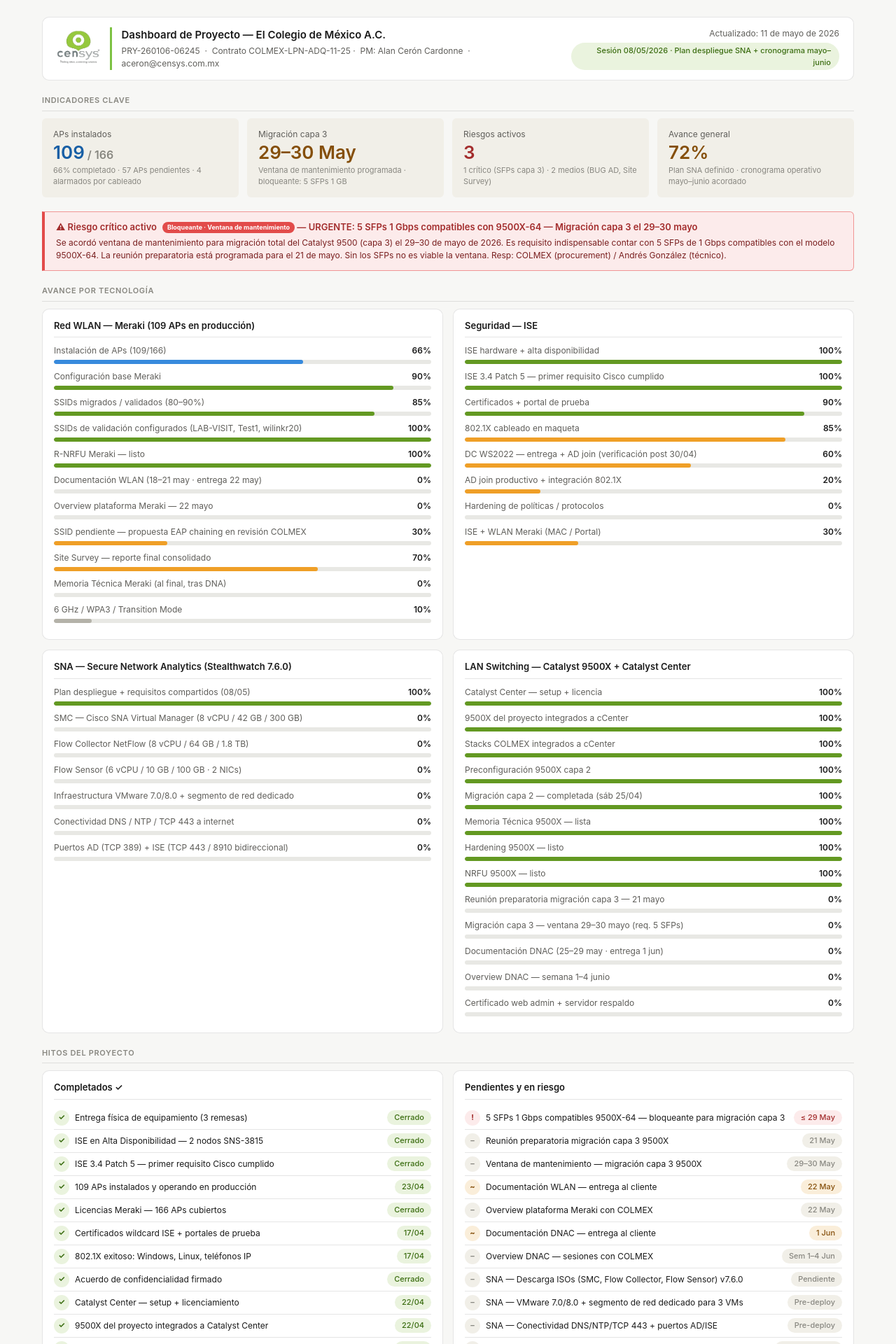
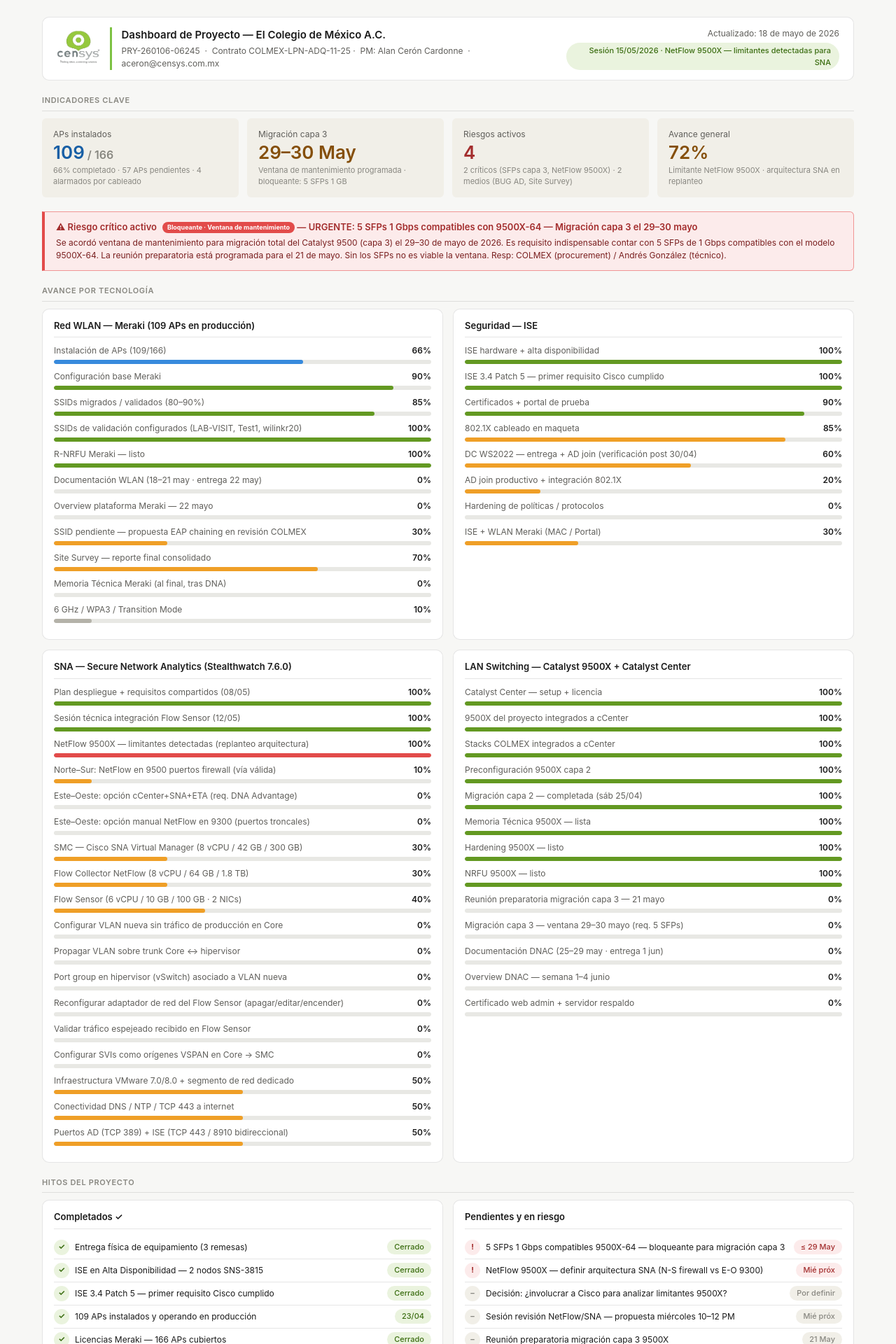
Before and after one commit to maxceca/colmex, a React (Create React App) app: page / in a window 1280 px wide. Shown: the top 1920 px of the page at 70% size. Built offline with nearby package versions, Linux system fonts and the light colour scheme.

Commit message:
dashboard: actualizacion 18/05/2026 - Flow Sensor SNA (12/05) + limitantes NetFlow 9500X (15/05)

```diff
--- a/src/data.js
+++ b/src/data.js
@@ -9,15 +9,15 @@ export const proyecto = {
   contrato: "COLMEX-LPN-ADQ-11-25",
   pm: "Alan Cerón Cardonne",
   email: "aceron@censys.com.mx",
-  actualizado: "11 de mayo de 2026",
-  sesion: "Sesión 08/05/2026 · Plan despliegue SNA + cronograma mayo–junio",
+  actualizado: "18 de mayo de 2026",
+  sesion: "Sesión 15/05/2026 · NetFlow 9500X — limitantes detectadas para SNA",
 };
 
 export const kpis = [
   { label: "APs instalados", valor: "109", sufijo: "/ 166", sub: "66% completado · 57 APs pendientes · 4 alarmados por cableado", color: "blue" },
   { label: "Migración capa 3", valor: "29–30 May", sub: "Ventana de mantenimiento programada · bloqueante: 5 SFPs 1 GB", color: "amber" },
-  { label: "Riesgos activos", valor: "3", sub: "1 crítico (SFPs capa 3) · 2 medios (BUG AD, Site Survey)", color: "red" },
-  { label: "Avance general", valor: "72%", sub: "Plan SNA definido · cronograma operativo mayo–junio acordado", color: "amber" },
+  { label: "Riesgos activos", valor: "4", sub: "2 críticos (SFPs capa 3, NetFlow 9500X) · 2 medios (BUG AD, Site Survey)", color: "red" },
+  { label: "Avance general", valor: "72%", sub: "Limitante NetFlow 9500X · arquitectura SNA en replanteo", color: "amber" },
 ];
 
 export const alerta = {
@@ -62,12 +62,23 @@ export const tecnologias = [
     titulo: "SNA — Secure Network Analytics (Stealthwatch 7.6.0)",
     barras: [
       { label: "Plan despliegue + requisitos compartidos (08/05)", pct: 100, color: "green" },
-      { label: "SMC — Cisco SNA Virtual Manager (8 vCPU / 42 GB / 300 GB)", pct: 0, color: "gray" },
-      { label: "Flow Collector NetFlow (8 vCPU / 64 GB / 1.8 TB)", pct: 0, color: "gray" },
-      { label: "Flow Sensor (6 vCPU / 10 GB / 100 GB · 2 NICs)", pct: 0, color: "gray" },
-      { label: "Infraestructura VMware 7.0/8.0 + segmento de red dedicado", pct: 0, color: "amber" },
-      { label: "Conectividad DNS / NTP / TCP 443 a internet", pct: 0, color: "amber" },
-      { label: "Puertos AD (TCP 389) + ISE (TCP 443 / 8910 bidireccional)", pct: 0, color: "amber" },
+      { label: "Sesión técnica integración Flow Sensor (12/05)", pct: 100, color: "green" },
+      { label: "NetFlow 9500X — limitantes detectadas (replanteo arquitectura)", pct: 100, color: "red" },
+      { label: "Norte–Sur: NetFlow en 9500 puertos firewall (vía válida)", pct: 10, color: "amber" },
+      { label: "Este–Oeste: opción cCenter+SNA+ETA (req. DNA Advantage)", pct: 0, color: "gray" },
+      { label: "Este–Oeste: opción manual NetFlow en 9300 (puertos troncales)", pct: 0, color: "gray" },
+      { label: "SMC — Cisco SNA Virtual Manager (8 vCPU / 42 GB / 300 GB)", pct: 30, color: "amber" },
+      { label: "Flow Collector NetFlow (8 vCPU / 64 GB / 1.8 TB)", pct: 30, color: "amber" },
+      { label: "Flow Sensor (6 vCPU / 10 GB / 100 GB · 2 NICs)", pct: 40, color: "amber" },
+      { label: "Configurar VLAN nueva sin tráfico de producción en Core", pct: 0, color: "amber" },
+      { label: "Propagar VLAN sobre trunk Core ↔ hipervisor", pct: 0, color: "amber" },
+      { label: "Port group en hipervisor (vSwitch) asociado a VLAN nueva", pct: 0, color: "amber" },
+      { label: "Reconfigurar adaptador de red del Flow Sensor (apagar/editar/encender)", pct: 0, color: "amber" },
+      { label: "Validar tráfico espejeado recibido en Flow Sensor", pct: 0, color: "gray" },
+      { label: "Configurar SVIs como orígenes VSPAN en Core → SMC", pct: 0, color: "gray" },
+      { label: "Infraestructura VMware 7.0/8.0 + segmento de red dedicado", pct: 50, color: "amber" },
+      { label: "Conectividad DNS / NTP / TCP 443 a internet", pct: 50, color: "amber" },
+      { label: "Puertos AD (TCP 389) + ISE (TCP 443 / 8910 bidireccional)", pct: 50, color: "amber" },
     ],
   },
   {
@@ -121,11 +132,16 @@ export const hitosCompletados = [
   { texto: "Minuta 07 enviada al cliente", fecha: "29/04", estado: "done" },
   { texto: "Plan despliegue SNA — requisitos compartidos al cliente", fecha: "08/05", estado: "done" },
   { texto: "Cronograma operativo mayo–junio acordado con COLMEX", fecha: "08/05", estado: "done" },
+  { texto: "Sesión técnica SNA — pasos de integración Flow Sensor + VSPAN", fecha: "12/05", estado: "done" },
+  { texto: "Análisis NetFlow 9500X — limitantes documentadas (Cisco docs)", fecha: "15/05", estado: "done" },
   { texto: "Documentos FO-SAD (cartas, plan, fichas)", fecha: "Cerrado", estado: "done" },
 ];
 
 export const hitosPendientes = [
   { texto: "5 SFPs 1 Gbps compatibles 9500X-64 — bloqueante para migración capa 3", fecha: "≤ 29 May", estado: "risk" },
+  { texto: "NetFlow 9500X — definir arquitectura SNA (N-S firewall vs E-O 9300)", fecha: "Mié próx", estado: "risk" },
+  { texto: "Decisión: ¿involucrar a Cisco para analizar limitantes 9500X?", fecha: "Por definir", estado: "pend" },
+  { texto: "Sesión revisión NetFlow/SNA — propuesta miércoles 10–12 PM", fecha: "Mié próx", estado: "pend" },
   { texto: "Reunión preparatoria migración capa 3 9500X", fecha: "21 May", estado: "pend" },
   { texto: "Ventana de mantenimiento — migración capa 3 9500X", fecha: "29–30 May", estado: "pend" },
   { texto: "Documentación WLAN — entrega al cliente", fecha: "22 May", estado: "wip" },
@@ -136,6 +152,11 @@ export const hitosPendientes = [
   { texto: "SNA — VMware 7.0/8.0 + segmento de red dedicado para 3 VMs", fecha: "Pre-deploy", estado: "pend" },
   { texto: "SNA — Conectividad DNS/NTP/TCP 443 + puertos AD/ISE", fecha: "Pre-deploy", estado: "pend" },
   { texto: "SNA — Despliegue de las 3 VMs (SMC + Flow Collector + Flow Sensor)", fecha: "Por programar", estado: "pend" },
+  { texto: "SNA Flow Sensor — VLAN nueva sin tráfico de producción en Core", fecha: "Próximos días", estado: "wip" },
+  { texto: "SNA Flow Sensor — propagar VLAN en trunk Core ↔ hipervisor", fecha: "Próximos días", estado: "wip" },
+  { texto: "SNA Flow Sensor — port group en hipervisor + adaptador VM", fecha: "Próximos días", estado: "wip" },
+  { texto: "SNA Flow Sensor — validar tráfico espejeado recibido", fecha: "Tras port group", estado: "pend" },
+  { texto: "SNA — configurar SVIs como orígenes VSPAN en Core (visibilidad SMC)", fecha: "Tras Flow Sensor", estado: "pend" },
   { texto: "DC Windows Server 2022 — verificación post entrega + AD join productivo", fecha: "En verificación", estado: "wip" },
   { texto: "SSID estudiantes/profesores — revisión EAP chaining por COLMEX", fecha: "En revisión", estado: "wip" },
   { texto: "Site Survey — reporte final consolidado (recordatorio cliente)", fecha: "Atrasado", estado: "risk" },
@@ -149,6 +170,13 @@ export const hitosPendientes = [
 
 // nivel: "critico" | "medio" | "resuelto"
 export const riesgos = [
+  {
+    nivel: "critico",
+    titulo: "NetFlow 9500X sin flexibilidad — replanteo de arquitectura SNA",
+    badge: "NUEVO 15/05",
+    descripcion:
+      "Al configurar NetFlow para enviar tráfico a SNA se detectaron limitantes del 9500X (confirmadas en doc Cisco): solo configurable en interfaz ingress, solo con sampler (muestreo estadístico, no exacto), no soporta monitor en SVI ni interfaces físicas, NetFlow solo por software, no MPLS/VXLAN, una sola tasa de sampler. El hardware no da la flexibilidad que busca el colegio en esa capa. Plan: (1) Norte–Sur con NetFlow en 9500 puertos del firewall (vía válida); (2) Este–Oeste vía cCenter+SNA con ETA (requiere licencia DNA Advantage); (3) alternativa manual NetFlow en 9300 (puertos troncales). Pendiente: sesión revisión miércoles 10–12 PM y decidir si se involucra a Cisco. Resp: VQ / Andrés / COLMEX.",
+  },
   {
     nivel: "critico",
     titulo: "5 SFPs 1 Gbps 9500X-64 — bloqueante para migración capa 3 (29–30 May)",
@@ -188,6 +216,9 @@ export const riesgos = [
 export const comunicaciones = [
   { tipo: "hecho", quien: "Sesión 08/05 — Plan SNA + cronograma mayo/junio", que: "Viernes 08/05 · WebEx. Plan operativo: 18–21 may doc WLAN, 21 may reunión capa 3, 22 may entrega WLAN + overview Meraki, 25–29 may doc DNAC, 29–30 may ventana migración capa 3, 1 jun entrega DNAC, 1–4 jun overview DNAC.", cuando: "08/05 ✓" },
   { tipo: "hecho", quien: "Víctor Quintanar — requisitos de despliegue SNA", que: "Compartió guía completa de despliegue SNA 7.6.0 (Stealthwatch): 3 VMs (SMC 8c/42GB/300GB, Flow Collector 8c/64GB/1.8TB, Flow Sensor 6c/10GB/100GB), VMware 7/8, mismo segmento de red, sin vMotion/snapshots, conectividad DNS/NTP/TCP443, puertos AD TCP 389 + ISE TCP 443/8910 bidireccional. Link guía Cisco incluido.", cuando: "08/05 ✓" },
+  { tipo: "hecho", quien: "Víctor Quintanar → Uriel Pérez (COLMEX) — pasos integración Flow Sensor", que: "Tras sesión técnica de hoy: (1) crear VLAN nueva sin tráfico de producción en Core, (2) propagarla en trunk Core↔hipervisor, (3) port group en hipervisor asociado a la VLAN, (4) apagar VM Flow Sensor desde GUI, (5) reasignar adaptador al port group, (6) encender y validar tráfico espejeado. Una vez listos los pasos, el SMC debería mostrar tráfico proveniente de las SVIs configuradas como orígenes VSPAN en el Core.", cuando: "12/05 ✓" },
+  { tipo: "hecho", quien: "Sesión de seguimiento a proyecto — 15/05", que: "Seguimiento de SNA: configuración de NetFlow en el Core, Flow Collector y Flow Sensor (este último como herramienta complementaria/opcional). Se discutió visibilidad de servidores y usuarios vía análisis de tráfico y relevancia de Smart Account / NCC para el licenciamiento de SNA. Queda retro pendiente de Víctor respecto a Active Directory.", cuando: "15/05 ✓" },
+  { tipo: "hecho", quien: "Víctor Quintanar → COLMEX — limitantes NetFlow 9500X", que: "Resumen post-sesión: NetFlow en 9500X solo soporta sampler, solo interfaz ingress, no SVI ni interfaces físicas. Confirmado en doc Cisco (software-only, sin MPLS/VXLAN, una tasa de sampler). Propuesta: N-S con NetFlow en puertos del firewall en 9500; E-O vía cCenter+SNA+ETA (req. DNA Advantage) o manual en 9300. Propone sesión de revisión el próximo miércoles 10–12 PM y consultar si involucrar al fabricante.", cuando: "15/05 ✓" },
   { tipo: "hecho", quien: "Cisco TAC (Sherlock / Harvi Arias) — caso BUG CSCwn62873", que: "Confirma WA complementario y obligatorio. ISE 3.4 P5 ya cumple. Única vía técnica: SAM RPC en DC WS2025 (descartado por COLMEX) o usar DC WS2022.", cuando: "24/04 ✓" },
   { tipo: "hecho", quien: "Migración capa 2 — 9500X completada", que: "Migración ejecutada exitosamente el sábado 25/04. MT, Hardening, NRFU 9500X y R-NRFU Meraki listos.", cuando: "25/04 ✓" },
   { tipo: "hecho", quien: "Alan Cerón → COLMEX (4 documentos + Minuta 07)", que: "Enviados al cliente: MT 9500X + Hardening + NRFU 9500X + R-NRFU Meraki + Minuta 07.", cuando: "29/04 ✓" },
@@ -196,6 +227,7 @@ export const comunicaciones = [
   { tipo: "pendiente", quien: "Reunión preparatoria migración capa 3", que: "Sesión específica para revisar la migración total del Catalyst 9500, particularmente capa 3. La invitación se enviará posteriormente.", cuando: "21 May" },
   { tipo: "pendiente", quien: "Sesión Webex — aclaración despliegue SNA (opcional)", que: "Víctor ofreció agendar sesión de aclaración previa al despliegue SNA si COLMEX lo considera adecuado.", cuando: "Por agendar" },
   { tipo: "pendiente", quien: "COLMEX — preparación infra SNA", que: "Provisionar VMware 7.0/8.0, segmento de red dedicado para 3 VMs, conectividad DNS/NTP/internet TCP 443, apertura de puertos AD/ISE.", cuando: "Pre-deploy" },
+  { tipo: "pendiente", quien: "Uriel Pérez (COLMEX) — adecuaciones Flow Sensor SNA", que: "Ejecutar los 6 pasos compartidos por Víctor: VLAN nueva en Core, propagación trunk, port group en hipervisor, reconfigurar adaptador VM Flow Sensor (apagar/editar/encender) y validar tráfico espejeado. Configurar SVIs como orígenes VSPAN del lado del Core.", cuando: "Próximos días" },
   { tipo: "pendiente", quien: "Documentación WLAN — entrega", que: "Trabajo del 18 al 21 de mayo. Entrega del documento al cliente el 22 de mayo.", cuando: "22 May" },
   { tipo: "pendiente", quien: "Overview Meraki — sesión con COLMEX", que: "Sesión de overview de la plataforma Meraki.", cuando: "22 May" },
   { tipo: "pendiente", quien: "Documentación DNAC — entrega", que: "Trabajo del 25 al 29 de mayo. Entrega el 1 de junio.", cuando: "1 Jun" },
```
Also changed, not shown: 1 other file (tests, documents, lock files or other folders).
